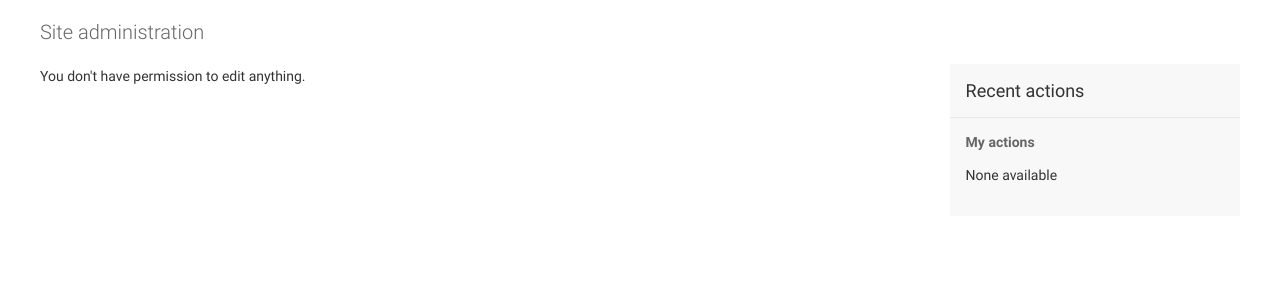
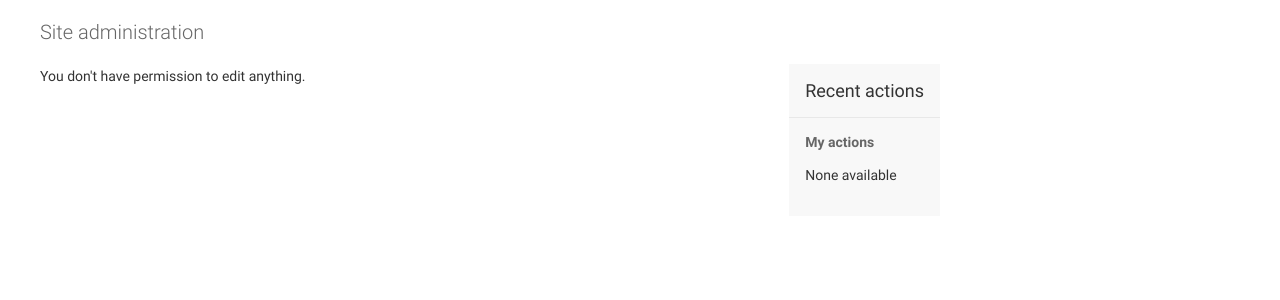
Before and after one commit to devanks97/smc-inventory-management, a Django app: page / in a window 1280 px wide. Shown: the part 48-348 px from the top of the page. Run offline with Django 3.2, Linux system fonts and the light colour scheme; the visitor is signed in with stand-in values (Sample User, id 1); data comes from the database, SQL or seed files in the repository; data that the repository does not hold is empty.

Commit message:
Main base.html changed

```diff
--- a/inventoryManagement/templates/admin/base.html
+++ b/inventoryManagement/templates/admin/base.html
@@ -3,16 +3,16 @@
 <html lang="{{ LANGUAGE_CODE|default:"en-us" }}" {% if LANGUAGE_BIDI %}dir="rtl"{% endif %}>
 <head>
 <title>{% block title %}{% endblock %}</title>
-<link rel="stylesheet" type="text/css" href="{% block stylesheet %}{% static "admin/css/base.css" %}{% endblock %}" />
+<link rel="stylesheet" type="text/css" href="{% block stylesheet %}{% static "admin/css/base.css" %}{% endblock %}">
 {% block extrastyle %}{% endblock %}
-{% if LANGUAGE_BIDI %}<link rel="stylesheet" type="text/css" href="{% block stylesheet_rtl %}{% static "admin/css/rtl.css" %}{% endblock %}" />{% endif %}
+{% if LANGUAGE_BIDI %}<link rel="stylesheet" type="text/css" href="{% block stylesheet_rtl %}{% static "admin/css/rtl.css" %}{% endblock %}">{% endif %}
 {% block extrahead %}{% endblock %}
 {% block responsive %}
     <meta name="viewport" content="user-scalable=no, width=device-width, initial-scale=1.0, maximum-scale=1.0">
-    <link rel="stylesheet" type="text/css" href="{% static "admin/css/responsive.css" %}" />
-    {% if LANGUAGE_BIDI %}<link rel="stylesheet" type="text/css" href="{% static "admin/css/responsive_rtl.css" %}" />{% endif %}
+    <link rel="stylesheet" type="text/css" href="{% static "admin/css/responsive.css" %}">
+    {% if LANGUAGE_BIDI %}<link rel="stylesheet" type="text/css" href="{% static "admin/css/responsive_rtl.css" %}">{% endif %}
 {% endblock %}
-{% block blockbots %}<meta name="robots" content="NONE,NOARCHIVE" />{% endblock %}
+{% block blockbots %}<meta name="robots" content="NONE,NOARCHIVE">{% endblock %}
 </head>
 {% load i18n %}
 
@@ -73,17 +73,15 @@
     {% endblock messages %}
 
     <!-- Content -->
-    <div id="content" class="{% block coltype %}colM{% endblock %}" style="width:auto">
+    <div id="content" class="{% block coltype %}colM{% endblock %}">
         {% block pretitle %}{% endblock %}
         {% block content_title %}{% if title %}<h1>{{ title }}</h1>{% endif %}{% endblock %}
-		<div style="display:flex">
         {% block content %}
         {% block object-tools %}{% endblock %}
         {{ content }}
         {% endblock %}
         {% block sidebar %}{% endblock %}
-		</div>
-        <br class="clear" />
+        <br class="clear">
     </div>
     <!-- END Content -->
 
```
